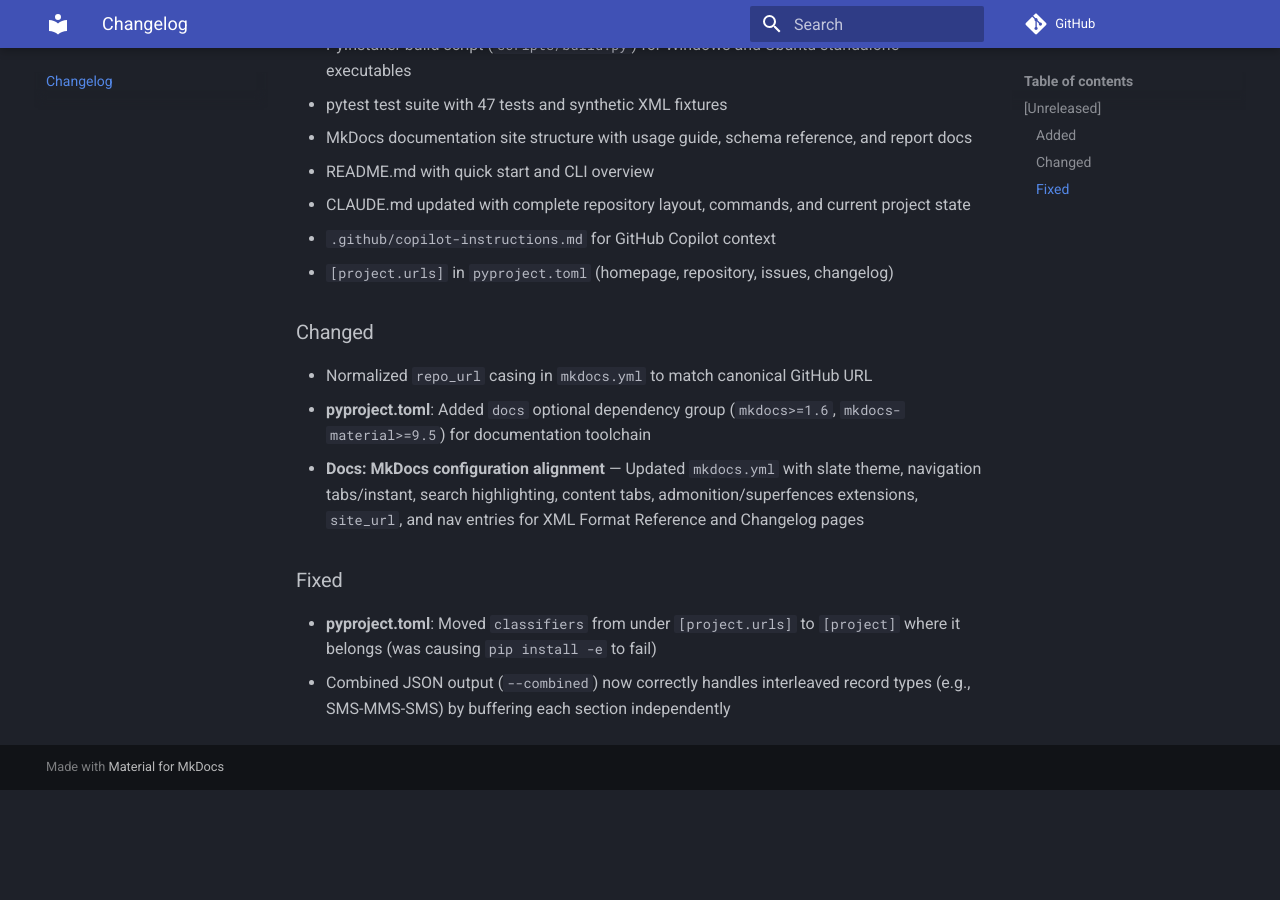
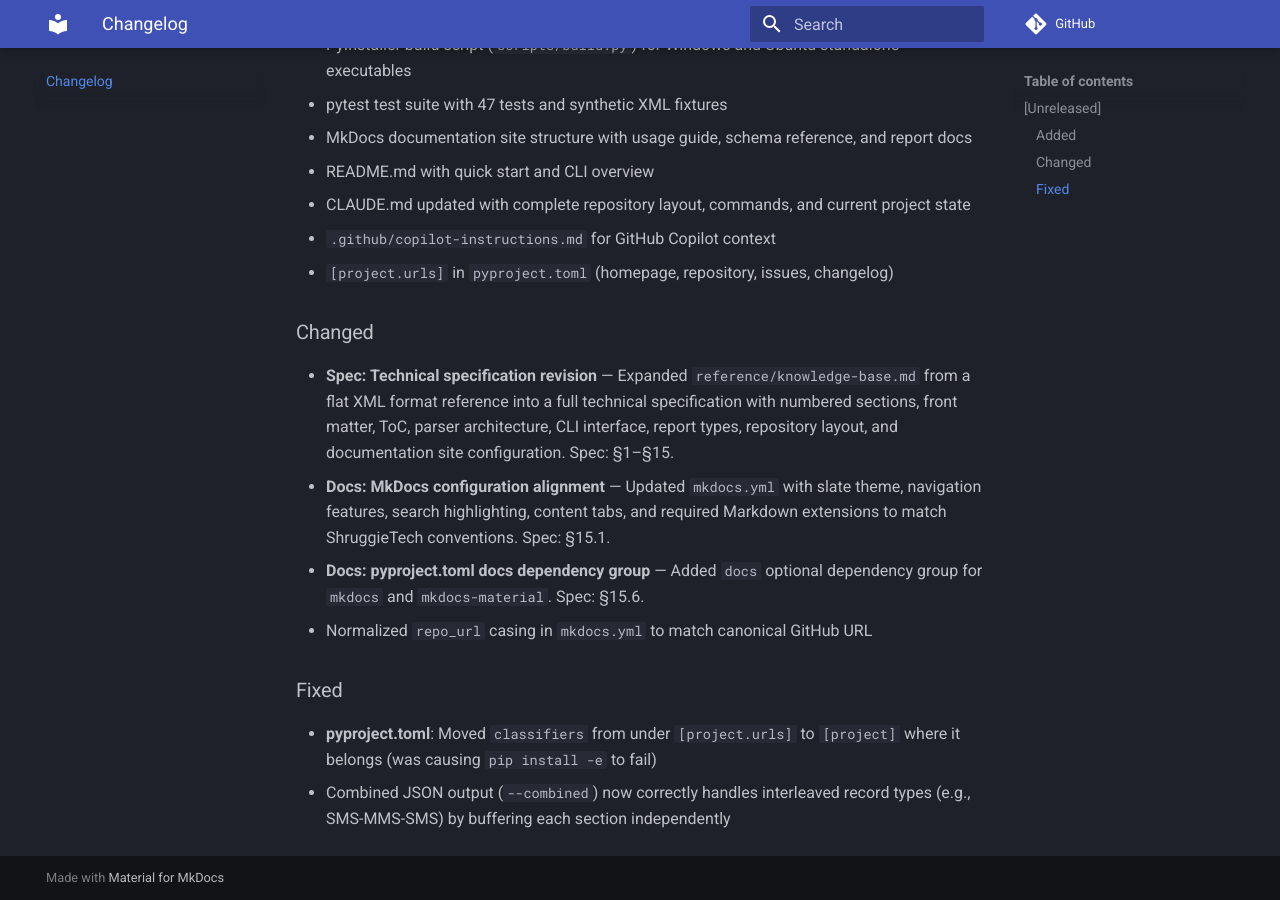
Before and after one commit to shruggietech/sms-backup-restore-parser, an MkDocs documentation site: the page built from docs/changelog.md, in a window 1280 px wide and 900 px high, scrolled down 972 px. Built offline with MkDocs 1.6.1 and Material for MkDocs 9.7.7, drawn with Linux system fonts in a browser that asks for light colours; comment, search, counter and statistics services are not loaded; before the commit the page ends 1762 px from its top, so only the background shows below that.

Commit message:
docs: align specification and documentation site with ShruggieTech conventions
- Revise reference/knowledge-base.md into a full technical specification
  (§1–§15) with ShruggieTech formatting conventions
- Update mkdocs.yml: slate theme, nav features, markdown extensions
- Add docs optional dependency group to pyproject.toml
- Add docs/xml-reference.md (upstream XML format reference)
- Add docs/changelog.md (synced from root CHANGELOG.md)
- Update docs/index.md and docs/installation.md for consistency

Sprint: 20260317-001-Updates

```diff
--- a/docs/changelog.md
+++ b/docs/changelog.md
@@ -33,9 +33,10 @@
 - `[project.urls]` in `pyproject.toml` (homepage, repository, issues, changelog)
 
 ### Changed
+- **Spec: Technical specification revision** — Expanded `reference/knowledge-base.md` from a flat XML format reference into a full technical specification with numbered sections, front matter, ToC, parser architecture, CLI interface, report types, repository layout, and documentation site configuration. Spec: §1–§15.
+- **Docs: MkDocs configuration alignment** — Updated `mkdocs.yml` with slate theme, navigation features, search highlighting, content tabs, and required Markdown extensions to match ShruggieTech conventions. Spec: §15.1.
+- **Docs: pyproject.toml docs dependency group** — Added `docs` optional dependency group for `mkdocs` and `mkdocs-material`. Spec: §15.6.
 - Normalized `repo_url` casing in `mkdocs.yml` to match canonical GitHub URL
-- **pyproject.toml**: Added `docs` optional dependency group (`mkdocs>=1.6`, `mkdocs-material>=9.5`) for documentation toolchain
-- **Docs: MkDocs configuration alignment** — Updated `mkdocs.yml` with slate theme, navigation tabs/instant, search highlighting, content tabs, admonition/superfences extensions, `site_url`, and nav entries for XML Format Reference and Changelog pages
 
 ### Fixed
 - **pyproject.toml**: Moved `classifiers` from under `[project.urls]` to `[project]` where it belongs (was causing `pip install -e` to fail)
```
Also changed, not shown: CHANGELOG.md (+3 -2 lines).
